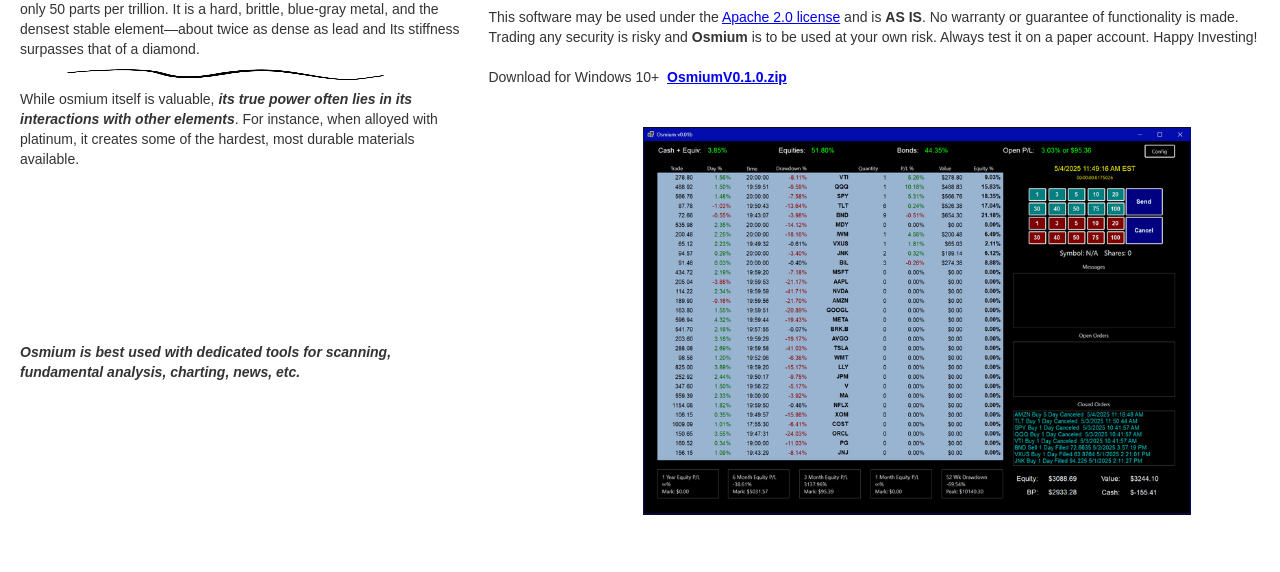
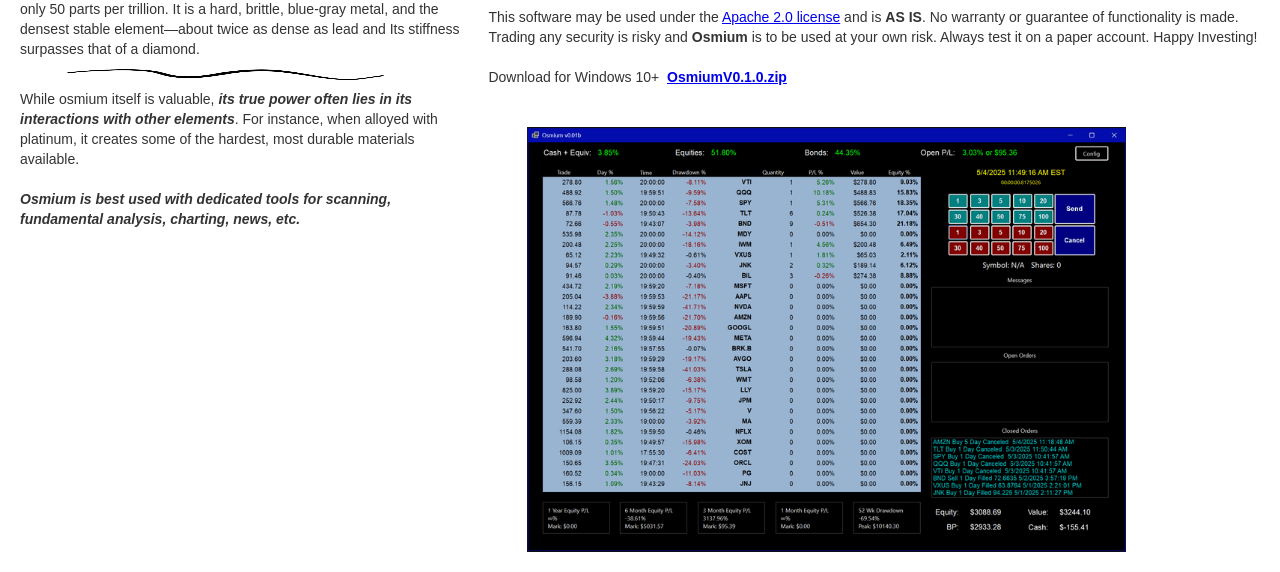
Before and after one commit to Doc2n/doc2n.github.io, a plain HTML site: page index.html in a window 1280 px wide. Shown: the part 503-1075 px from the top of the page. Before the commit the page ends 1038 px from the top, so only its background shows below. Drawn offline with nearby package versions, Linux system fonts and the light colour scheme.

Commit message:
Add files via upload

```diff
--- a/css/osmium---precision-portfolio-allocation.webflow.css
+++ b/css/osmium---precision-portfolio-allocation.webflow.css
@@ -65,7 +65,11 @@
 
 .image-2 {
   position: relative;
-  inset: auto -20% 0% auto;
+  inset: auto -5% 0% auto;
+}
+
+.italic-text, .text-block-3 {
+  text-align: left;
 }
 
 #w-node-_6fcc2f04-b68e-71c3-ff5e-b0818e37e22f-c3ec96d4 {
--- a/index.html
+++ b/index.html
@@ -1,4 +1,4 @@
-<!DOCTYPE html><!--  This site was created in Webflow. https://webflow.com  --><!--  Last Published: Sun May 04 2025 21:24:48 GMT+0000 (Coordinated Universal Time)  -->
+<!DOCTYPE html><!--  This site was created in Webflow. https://webflow.com  --><!--  Last Published: Sun May 04 2025 21:36:57 GMT+0000 (Coordinated Universal Time)  -->
 <html data-wf-page="68176e700e91189cc3ec96d4" data-wf-site="68176e700e91189cc3ec96cb">
 <head>
   <meta charset="utf-8">
@@ -17,6 +17,7 @@
     <div class="w-layout-cell cell-2"><img src="images/Osmium_Logo.jpg" loading="lazy" width="442" sizes="(max-width: 479px) 100vw, 442px" alt="" srcset="images/Osmium_Logo-p-500.jpg 500w, images/Osmium_Logo-p-800.jpg 800w, images/Osmium_Logo-p-1080.jpg 1080w, images/Osmium_Logo-p-1600.jpg 1600w, images/Osmium_Logo.jpg 1920w">
       <div class="text-block"><strong><br>Osmium </strong>is among the rarest elements in the Earth&#x27;s crust, making up only 50 parts per trillion. It is a hard, brittle, blue-gray metal, and the densest stable element—about twice as dense as lead and Its stiffness surpasses that of a diamond. </div><img src="images/divider.jpg" loading="lazy" width="157" alt="" class="image">
       <div class="text-block-2">While osmium itself is valuable, <strong><em>its true power often lies in its interactions with other elements</em></strong>. For instance, when alloyed with platinum, it creates some of the hardest, most durable materials available.<br>‍</div>
+      <div class="text-block-3"><strong><em class="italic-text">Osmium is best used with dedicated tools for scanning, fundamental analysis, charting, news, etc.</em></strong></div>
     </div>
     <div id="w-node-c62c617a-6372-16fe-1f9e-4afa63a2ffa4-c3ec96d4" class="w-layout-cell cell-3">
       <div><strong>Osmium </strong>is the precision portfolio allocation tool that I always wanted. It is for investing in a determined set of markets via positions that may ebb and flow with time. The focus is almost exclusively on the allocation of equity. No charts, no Level2. The goal is not to distract from basic yet critical portfolio information while combining that information with an easy-to-use trading desktop eliminating the need for spreadsheets and repetitive export/import rituals. <strong>Osmium </strong>will not be useful for all types of traders and investors. However, if you want a precise, real-time view of asset allocations and the ability to quickly effect those allocations in a simple user interface, <strong>Osmium </strong>may be a tool worth exploring.<br>‍</div>
@@ -34,11 +35,9 @@
       </ul>
       <div>This software may be used under the <a href="https://www.apache.org/licenses/LICENSE-2.0" target="_blank">Apache 2.0 license</a> and is <strong>AS IS</strong>. No warranty or guarantee of functionality is made. Trading any security is risky and <strong>Osmium </strong>is to be used at your own risk. Always test it on a paper account. Happy Investing! <br>‍</div>
       <div>Download for Windows 10+  <a href="/OsmiumV0.1.0.zip"><strong>OsmiumV0.1.0.zip<br><br>‍</strong></a>
-      </div><img src="images/Screenshot-2025-05-04-114954.png" loading="lazy" width="548" sizes="(max-width: 767px) 100vw, 548px" alt="" srcset="images/Screenshot-2025-05-04-114954-p-500.png 500w, images/Screenshot-2025-05-04-114954-p-800.png 800w, images/Screenshot-2025-05-04-114954-p-1080.png 1080w, images/Screenshot-2025-05-04-114954-p-1600.png 1600w, images/Screenshot-2025-05-04-114954.png 1903w" class="image-2">
+      </div><img src="images/Screenshot-2025-05-04-114954.png" loading="lazy" width="599" sizes="(max-width: 767px) 100vw, 599px" alt="" srcset="images/Screenshot-2025-05-04-114954-p-500.png 500w, images/Screenshot-2025-05-04-114954-p-800.png 800w, images/Screenshot-2025-05-04-114954-p-1080.png 1080w, images/Screenshot-2025-05-04-114954-p-1600.png 1600w, images/Screenshot-2025-05-04-114954.png 1903w" class="image-2">
     </div>
-    <div class="w-layout-cell cell">
-      <div><strong><em>Osmium is best used with dedicated tools for scanning, fundamental analysis, charting, news, etc.</em></strong></div>
-    </div>
+    <div class="w-layout-cell cell"></div>
   </div>
   <script src="https://d3e54v103j8qbb.cloudfront.net/js/jquery-3.5.1.min.dc5e7f18c8.js?site=68176e700e91189cc3ec96cb" type="text/javascript" integrity="sha256-9/aliU8dGd2tb6OSsuzixeV4y/faTqgFtohetphbbj0=" crossorigin="anonymous"></script>
   <script src="js/webflow.js" type="text/javascript"></script>
```
